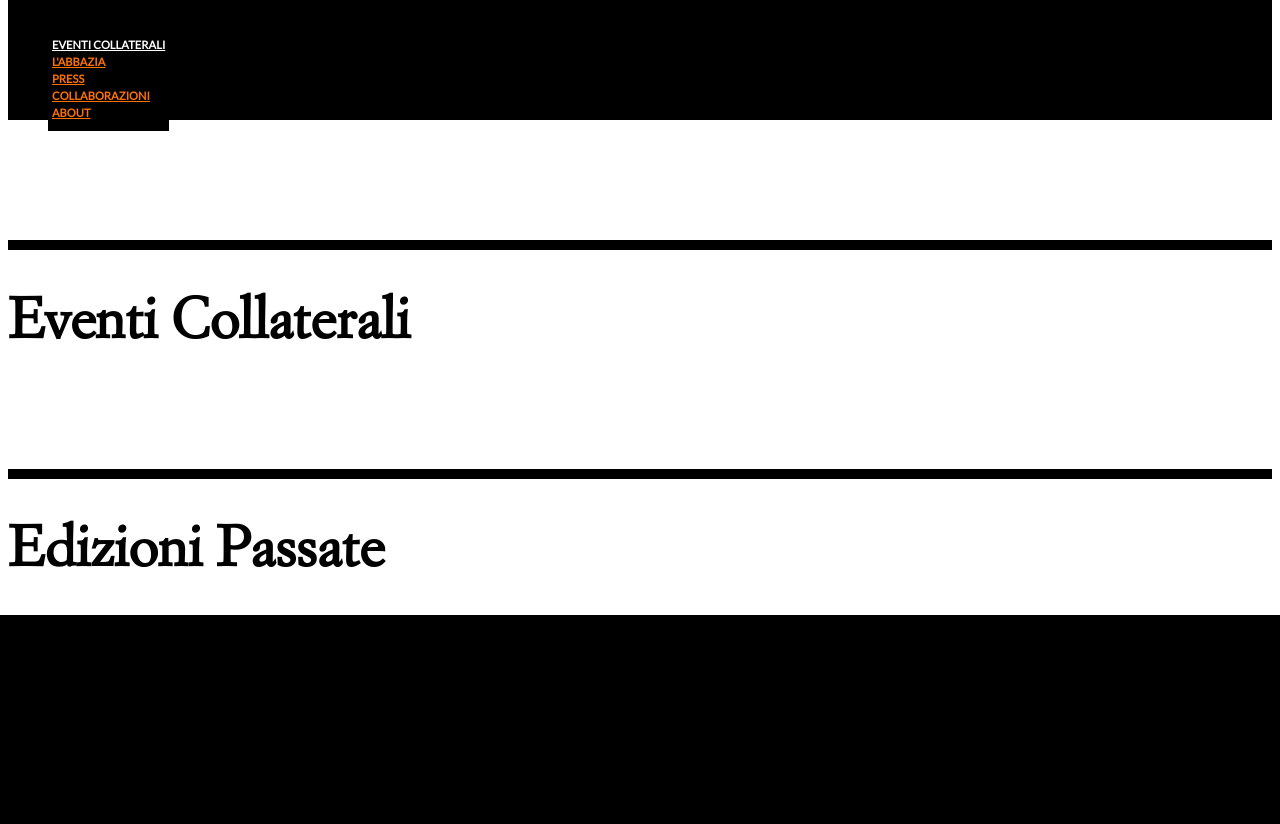
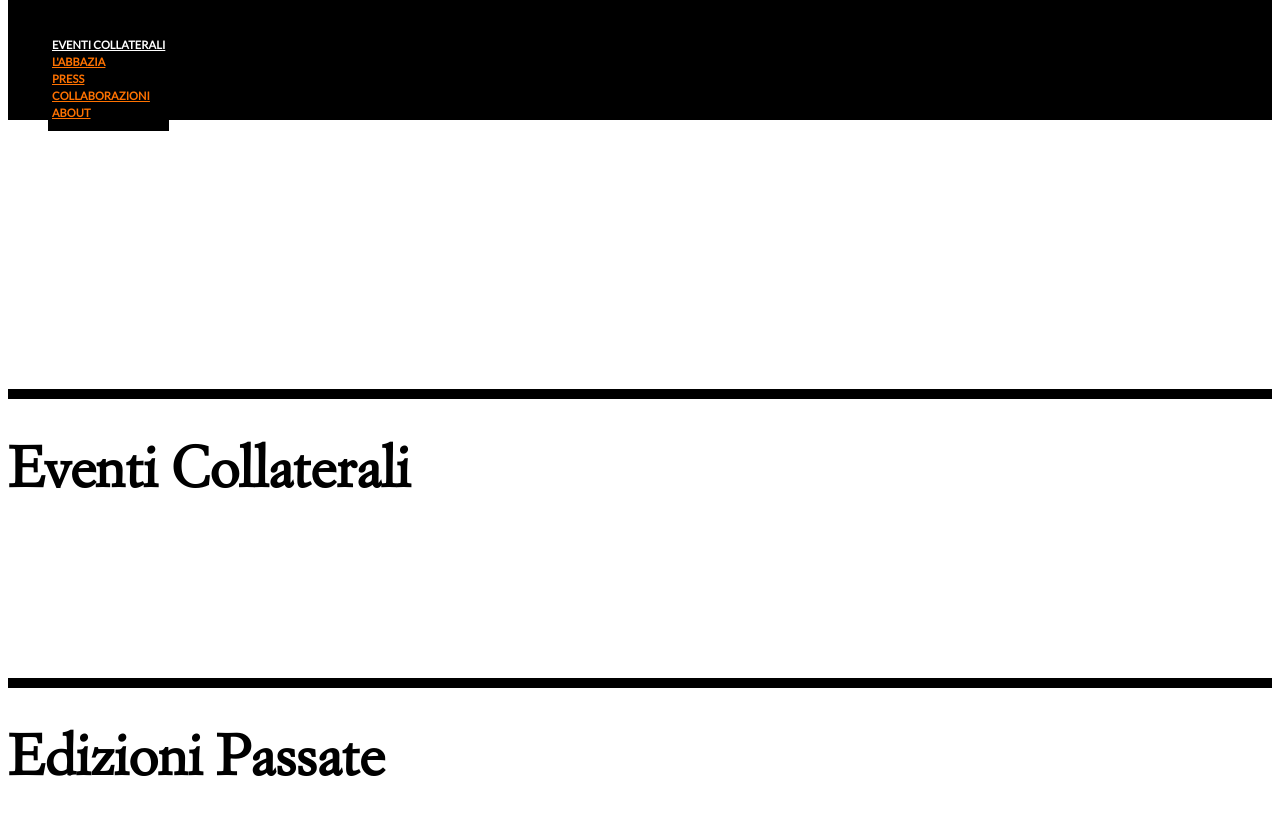
Before and after one commit to hellspite/beubeu, a Symfony app: template templates/event/index.html.twig in a window 1280 px wide. Shown: the part 1174-1998 px from the top of the page. Before the commit the page ends 1789 px from the top, so only its background shows below. Run offline with Twig, Linux system fonts and the light colour scheme; the template is opened without the code that fills it, so the values that code supplies are empty; some libraries are stand-ins or nearby versions.

Commit message:
sistemato margine superiore che finiva sotto il menu

```diff
--- a/public/css/main.css
+++ b/public/css/main.css
@@ -117,9 +117,14 @@ body{
     overflow:hidden;
 }
 
+.spacer{
+    height:61px;
+    display:block;
+}
+
 .exhibit-container{
     border-top:solid 10px #000;
-    margin-top:120px;
+    margin-top:180px;
     padding:0;
 }
 
--- a/templates/menu.html.twig
+++ b/templates/menu.html.twig
@@ -30,4 +30,4 @@
         </div><!-- /.navbar-collapse -->
     </div><!-- /.container-fluid -->
 </nav>
-<div style="clear:both"></div>
+<div class="spacer"></div>
```
